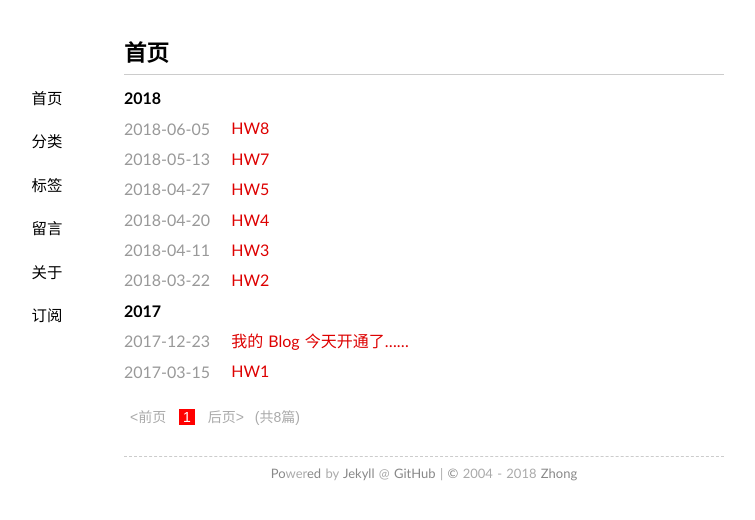
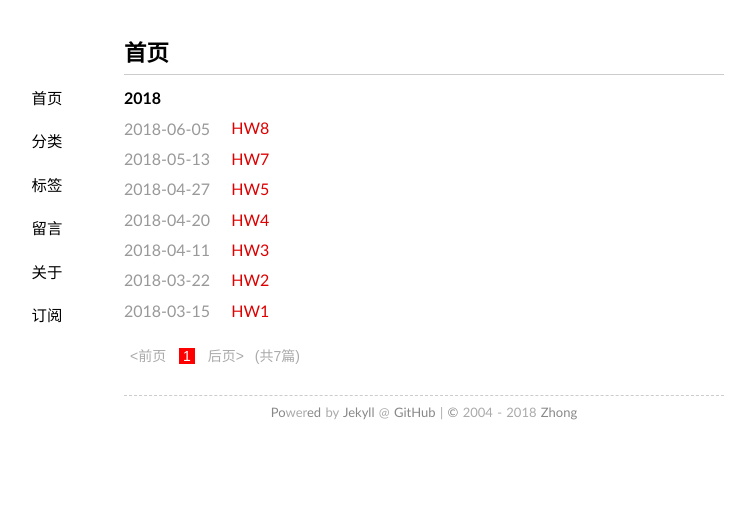
Before and after one commit to zhongrliu/zhongrliu.github.io, a Jekyll site: the page built from index.html, in a window 1280 px wide. Shown: the top 520 px of the page, without its empty margins (216-971 px from the left). Built offline with Jekyll 4.4.1, drawn with Linux system fonts in a browser that asks for light colours; the list of posts is cut into pages by our own code.

Commit message:
update hw1

```diff
--- a/_posts/2017-12-23-hello-blog.md
+++ /dev/null
@@ -1,11 +0,0 @@
----
-layout: post
-title: 我的 Blog 今天开通了……
-date: 2017-12-23 12:00:10+00:00
-categories: 日志
-tags: 博客
----
-
-我的 Blog 终于开通了……
-
-这里的文章除了特别说明为 [转载] 之外，均为本人原创，转载请说明出处。
--- a/_posts/2018-3-15-HW1.md
+++ b/_posts/2018-3-15-HW1.md
@@ -3,7 +3,7 @@ layout: post
 
 title: HW1
 
-date: 2017-3-15 12:00:10+00:00
+date: 2018-3-15 12:00:10+00:00
 
 categories: 日志
 
```
